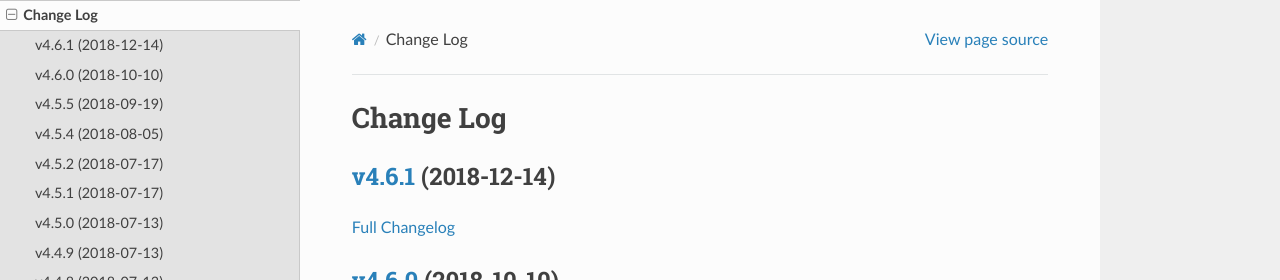
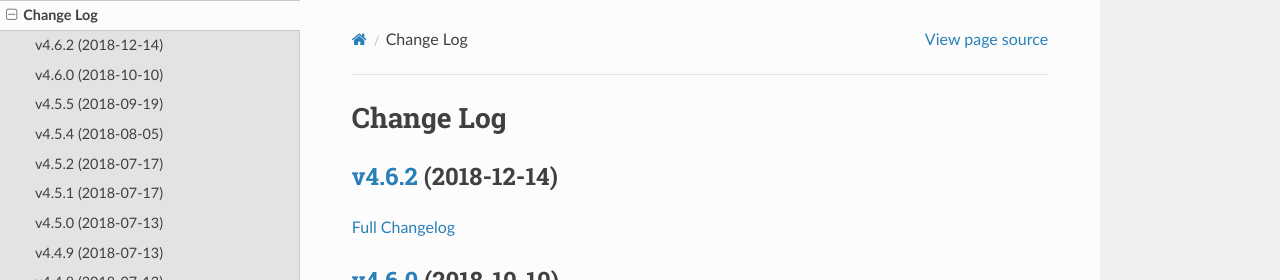
Before and after one commit to ESPRI-Mod/nctime, a Sphinx documentation site: the page built from docs/log.rst, in a window 1280 px wide and 900 px high. Shown: the top 280 px of the window. Built offline with Sphinx 7.4.7 and the Read the Docs theme 2.0.0, drawn with Linux system fonts in a browser that asks for light colours; the version number could not be read and is left out.

```diff
--- a/docs/log.rst
+++ b/docs/log.rst
@@ -4,11 +4,11 @@
 Change Log
 ==========
 
-`v4.6.1 <https://github.com/Prodiguer/nctime/tree/v4.6.1>`__ (2018-12-14)
+`v4.6.2 <https://github.com/Prodiguer/nctime/tree/v4.6.2>`__ (2018-12-14)
 -------------------------------------------------------------------------
 
 `Full
-Changelog <https://github.com/Prodiguer/nctime/compare/v4.5.6...v4.6.1>`__
+Changelog <https://github.com/Prodiguer/nctime/compare/v4.5.6...v4.6.2>`__
 
 `v4.6.0 <https://github.com/Prodiguer/nctime/tree/v4.6.0>`__ (2018-10-10)
 -------------------------------------------------------------------------
```
Also changed, not shown: 1 other file.
